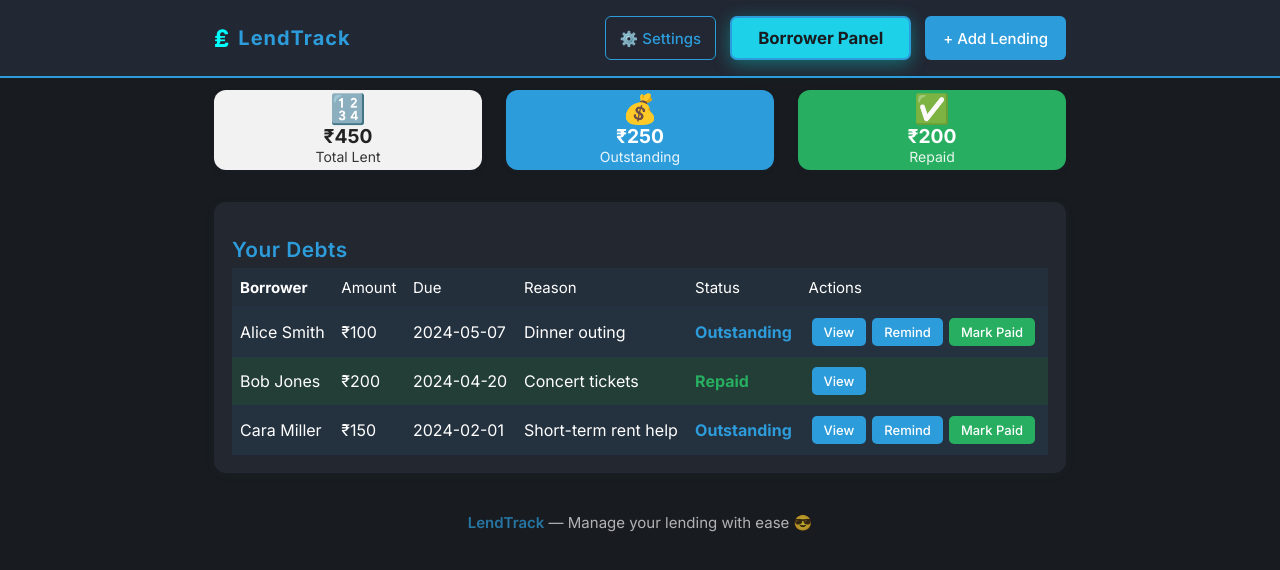
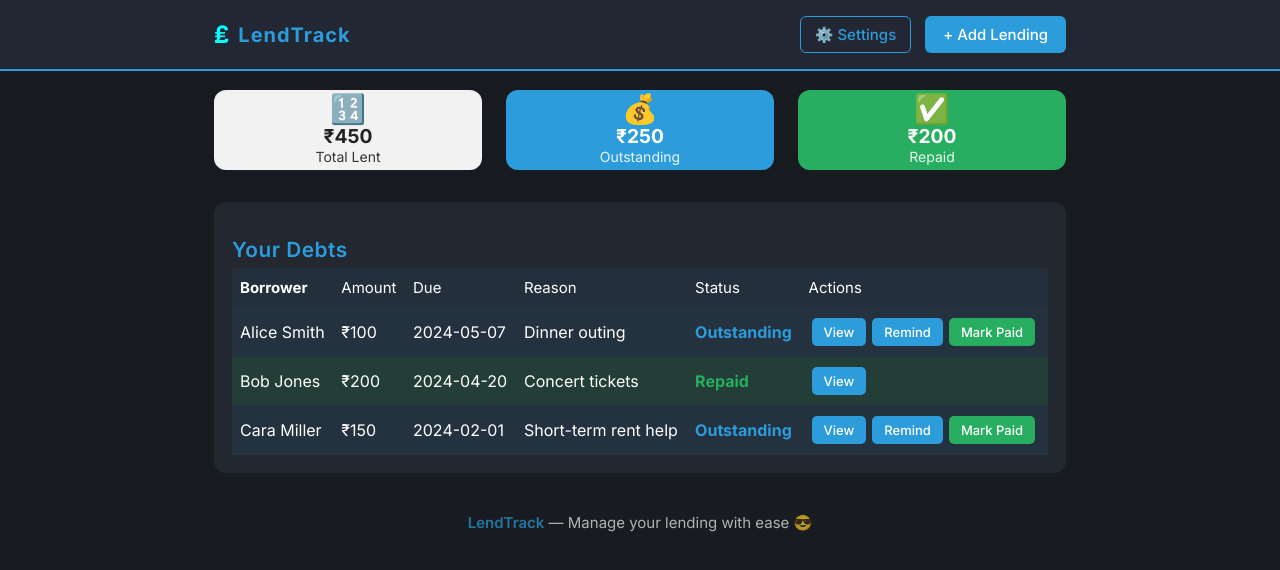
Before and after one commit to Workflow-Manager-admin/lendtrack-27931-fd4e24d7, a React (Create React App) app in the folder lendtrack_main_container/: page /dashboard in a window 1280 px wide. Shown: the top 570 px of the page. Built offline with nearby package versions, Linux system fonts and the light colour scheme.

Commit message:
Auto-commit: Changes as of 2025-06-03T15:51:38.766379+00:00

```diff
--- a/lendtrack_main_container/src/App.js
+++ b/lendtrack_main_container/src/App.js
@@ -108,6 +108,8 @@ function DashboardPage() {
   });
   // Dedicated Borrower Panel modal state
   const [showBorrowerPanel, setShowBorrowerPanel] = useState(false);
+  // New: modal state for row-level full/installment payment, tracks {debt, mode}
+  const [repayModal, setRepayModal] = useState({ open: false, debt: null, mode: null });
 
   // --- Stats Aggregation ---
   const totalLent = debts.reduce((acc, d) => acc + d.amount, 0);
@@ -212,25 +214,7 @@ function DashboardPage() {
             <button className="btn" style={settingsBtnStyle(COLORS)} onClick={()=>setShowSettings(!showSettings)}>
               ⚙️ Settings
             </button>
-            {/* Dedicated Borrower Panel button here */}
-            <button
-              className="btn"
-              style={{
-                ...primaryBtnStyle(COLORS),
-                background: "#1cd1e8",
-                color: "#181C20",
-                border: "2px solid #2D9CDB",
-                fontWeight: 800,
-                boxShadow: "0 4px 18px 0 #00ffff55",
-                padding: "10px 26px",
-                borderRadius: 7,
-                fontSize: "1.05em"
-              }}
-              onClick={()=>setShowBorrowerPanel(true)}
-              aria-label="Open Borrower Panel"
-            >
-              Borrower Panel
-            </button>
+            {/* Removed Borrower Panel button per new requirement */}
             <button className="btn" style={primaryBtnStyle(COLORS)} onClick={()=>setShowAddForm(true)}>
               + Add Lending
             </button>
@@ -252,11 +236,13 @@ function DashboardPage() {
             <SummaryCard label="Repaid" value={repaid} color={COLORS.accent} icon="✅"/>
           </section>
 
-          {/* Dedicated Borrower Panel Modal */}
-          {showBorrowerPanel && (
-            <BorrowerPanelModal
-              debts={debts}
-              onClose={() => setShowBorrowerPanel(false)}
+          {/* Removed centralized Borrower Panel Modal */}
+          {/* New: Per-row Repayment Modal, open if repayModal.open */}
+          {repayModal.open && repayModal.debt && (
+            <RepaymentModal
+              debt={repayModal.debt}
+              mode={repayModal.mode}
+              onClose={() => setRepayModal({ open: false, debt: null, mode: null })}
               onRepay={borrowerRepay}
               onRequestExtension={borrowerRequestExtension}
               accent={COLORS.accent}
```
Also changed, not shown: 2 other files (tests, documents, lock files or other folders).
